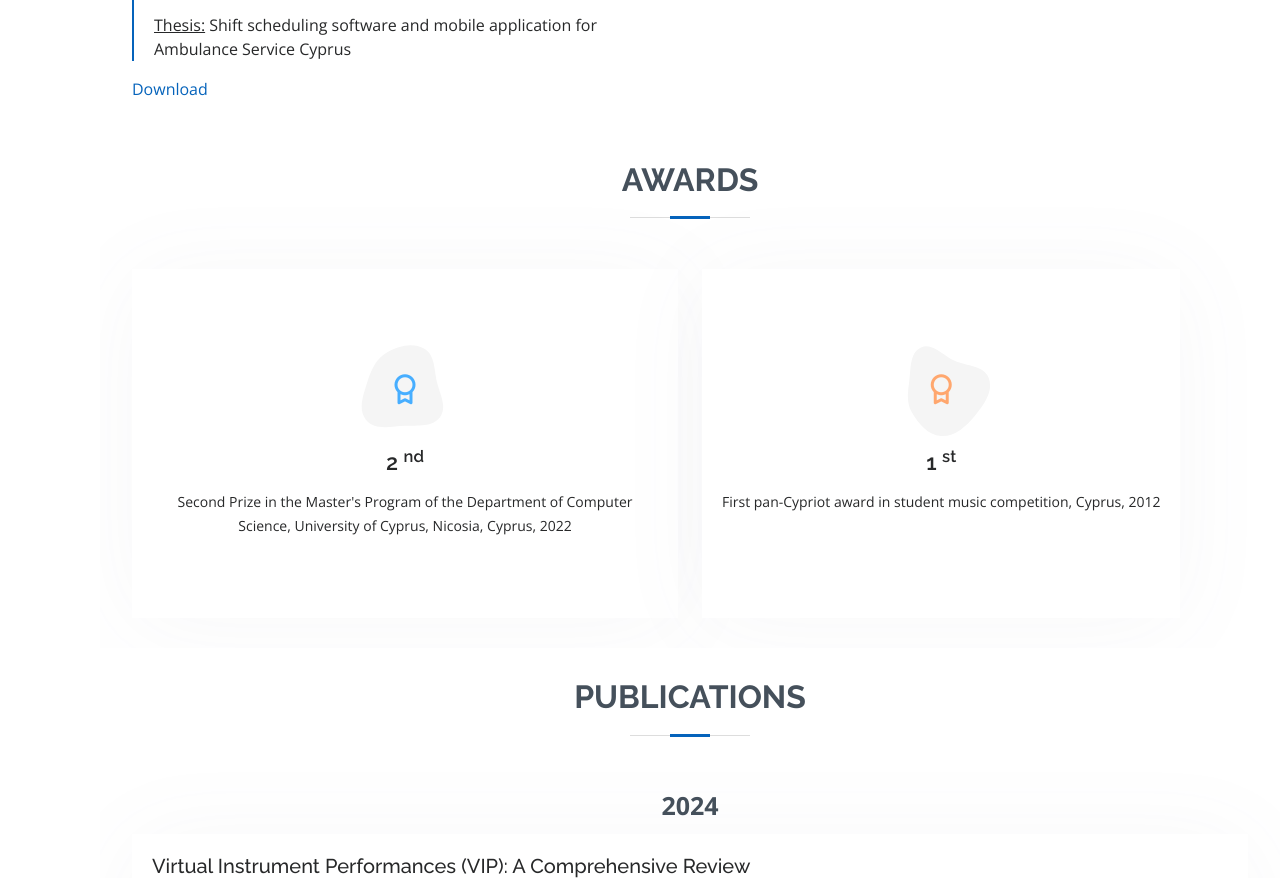
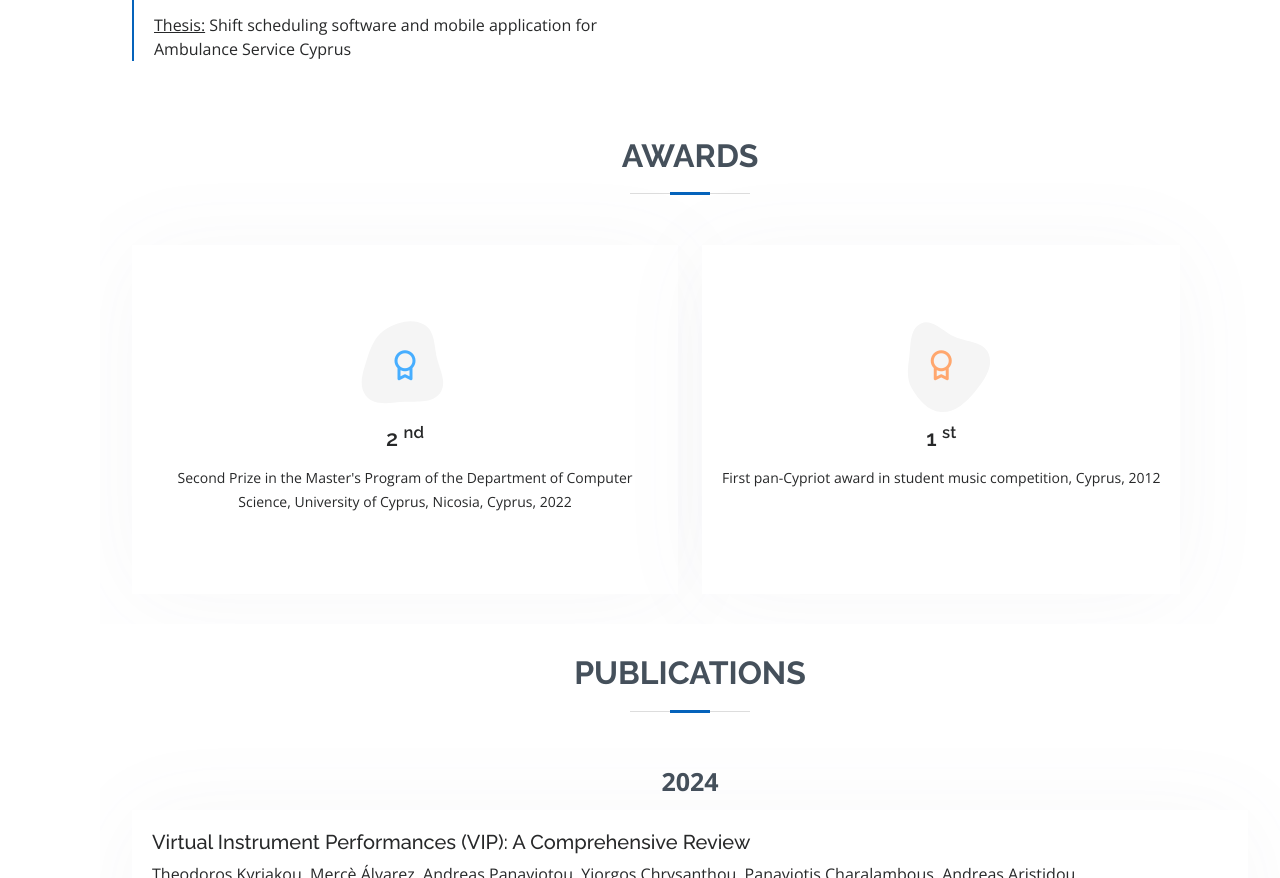
Before and after one commit to tkyria06/tkyria06.github.io, a plain HTML site: page index.html in a window 1280 px wide. Shown: the part 2097-2975 px from the top of the page. Drawn offline with nearby package versions, Linux system fonts and the light colour scheme.

Commit message:
Update index.html

```diff
--- a/index.html
+++ b/index.html
@@ -164,7 +164,6 @@
             </div>
           </div>
         </div>
-        <a href="https://d35b6fc1kx1m4x.cloudfront.net/BodyDimensions.png" download="BodyDimensions.png">Download</a>
 
       </div>
     </section><!-- End Resume Section -->
```
